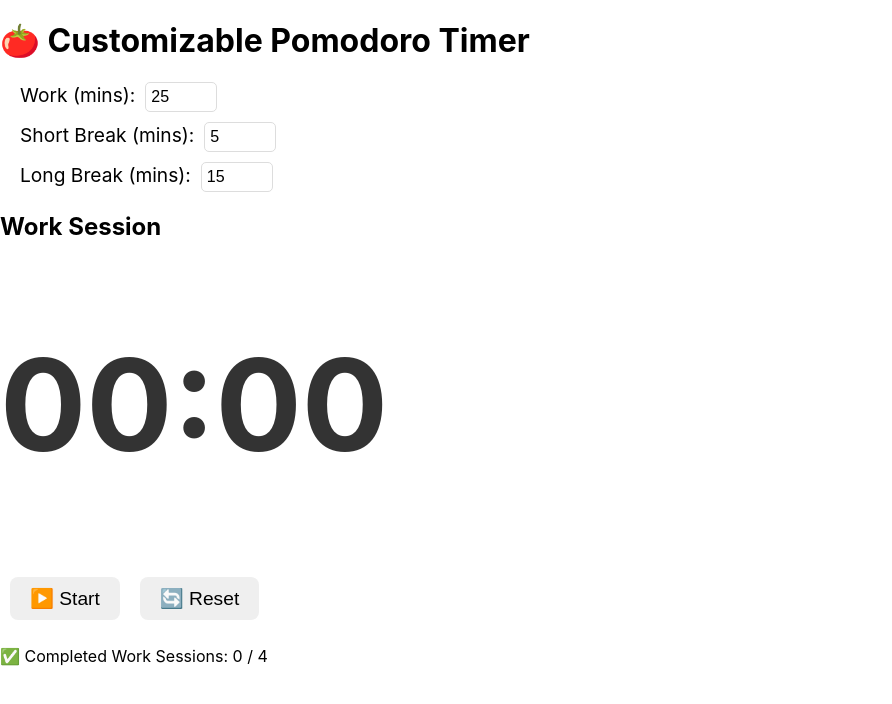
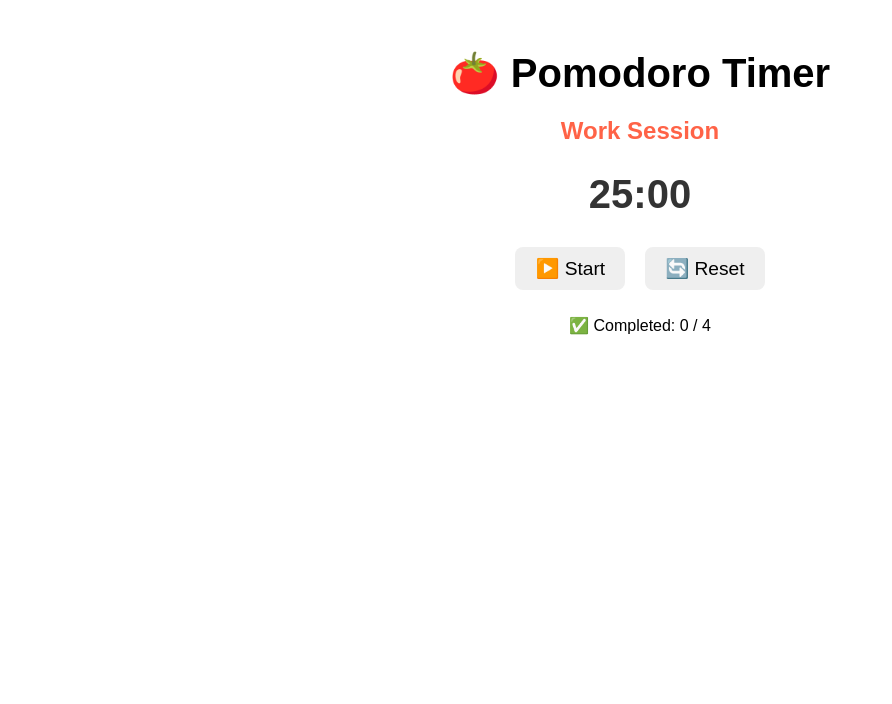
Before and after one commit to aneesh-acharyeah/pomodoro-timer, a React (Create React App) app: page / in a window 1280 px wide. Shown: the top 704 px of the page, without its empty margins (0-892 px from the left). Built offline with nearby package versions, Linux system fonts and the light colour scheme.

Commit message:
files reverted

```diff
--- a/src/App.css
+++ b/src/App.css
@@ -1,18 +1,15 @@
-.settings {
-  margin: 20px;
+.app {
+  text-align: center;
+  margin-top: 50px;
+  font-family: Arial, sans-serif;
 }
 
-.settings label {
-  display: block;
-  margin: 10px 0;
-  font-size: 1.2rem;
+h1 {
+  font-size: 2.5rem;
+  margin-bottom: 0.5rem;
 }
 
-.settings input {
-  width: 60px;
-  padding: 5px;
-  margin-left: 10px;
-  border-radius: 5px;
-  border: 1px solid #ddd;
-  font-size: 1rem;
+h2 {
+  color: #ff6347;
+  margin-bottom: 1rem;
 }
--- a/src/App.js
+++ b/src/App.js
@@ -4,54 +4,29 @@ import Controls from "./components/Controls";
 import "./App.css";
 
 const App = () => {
-  const [workTime, setWorkTime] = useState(25); // minutes
-  const [shortBreakTime, setShortBreakTime] = useState(5);
-  const [longBreakTime, setLongBreakTime] = useState(15);
-  const [timeLeft, setTimeLeft] = useState(0); // seconds
+  const [timeLeft, setTimeLeft] = useState(25 * 60); // 25 min
   const [isActive, setIsActive] = useState(false);
-  const [session, setSession] = useState("Work");
+  const [session, setSession] = useState("Work"); // Work | Short Break | Long Break
   const [completed, setCompleted] = useState(0);
-  const [settingsLocked, setSettingsLocked] = useState(false);
 
   useEffect(() => {
     let timer = null;
     if (isActive && timeLeft > 0) {
       timer = setInterval(() => setTimeLeft((prev) => prev - 1), 1000);
-    } else if (timeLeft === 0 && isActive) {
-      alert(`${session} Session Complete!`);
-      handleSessionSwitch();
+    } else if (timeLeft === 0) {
+      if (session === "Work") {
+        setCompleted((prev) => prev + 1);
+        setSession(completed % 4 === 0 ? "Long Break" : "Short Break");
+        setTimeLeft(completed % 4 === 0 ? 15 * 60 : 5 * 60);
+      } else {
+        setSession("Work");
+        setTimeLeft(25 * 60);
+      }
+      setIsActive(false);
+      alert("Session Complete!");
     }
     return () => clearInterval(timer);
-  }, [isActive, timeLeft]);
-
-  const handleSessionSwitch = () => {
-    if (session === "Work") {
-      setCompleted((prev) => prev + 1);
-      const nextSession = completed % 4 === 0 ? "Long Break" : "Short Break";
-      setSession(nextSession);
-      setTimeLeft(
-        (nextSession === "Short Break" ? shortBreakTime : longBreakTime) * 60
-      );
-    } else {
-      setSession("Work");
-      setTimeLeft(workTime * 60);
-    }
-    setIsActive(false);
-  };
-
-  const startTimer = () => {
-    setTimeLeft(workTime * 60);
-    setSettingsLocked(true);
-    setIsActive(true);
-  };
-
-  const resetTimer = () => {
-    setIsActive(false);
-    setSettingsLocked(false);
-    setSession("Work");
-    setTimeLeft(0);
-    setCompleted(0);
-  };
+  }, [isActive, timeLeft, session, completed]);
 
   const formatTime = (seconds) => {
     const min = String(Math.floor(seconds / 60)).padStart(2, "0");
@@ -61,48 +36,18 @@ const App = () => {
 
   return (
     <div className="app">
-      <h1>🍅 Customizable Pomodoro Timer</h1>
-      {!settingsLocked && (
-        <div className="settings">
-          <label>
-            Work (mins):
-            <input
-              type="number"
-              value={workTime}
-              onChange={(e) => setWorkTime(Number(e.target.value))}
-              min="1"
-            />
-          </label>
-          <label>
-            Short Break (mins):
-            <input
-              type="number"
-              value={shortBreakTime}
-              onChange={(e) => setShortBreakTime(Number(e.target.value))}
-              min="1"
-            />
-          </label>
-          <label>
-            Long Break (mins):
-            <input
-              type="number"
-              value={longBreakTime}
-              onChange={(e) => setLongBreakTime(Number(e.target.value))}
-              min="1"
-            />
-          </label>
-        </div>
-      )}
+      <h1>🍅 Pomodoro Timer</h1>
       <h2>{session} Session</h2>
       <Timer time={formatTime(timeLeft)} />
       <Controls
         isActive={isActive}
-        onStartPause={() =>
-          settingsLocked ? setIsActive(!isActive) : startTimer()
-        }
-        onReset={resetTimer}
+        onStartPause={() => setIsActive(!isActive)}
+        onReset={() => {
+          setIsActive(false);
+          setTimeLeft(session === "Work" ? 25 * 60 : session === "Short Break" ? 5 * 60 : 15 * 60);
+        }}
       />
-      <p>✅ Completed Work Sessions: {completed} / 4</p>
+      <p>✅ Completed: {completed} / 4</p>
     </div>
   );
 };
```
